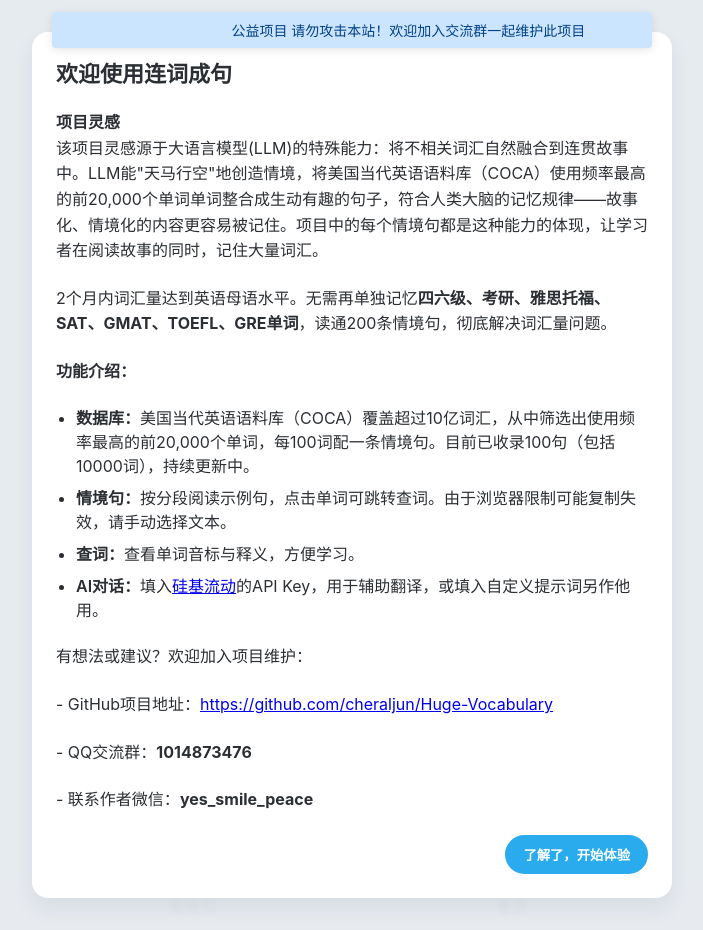
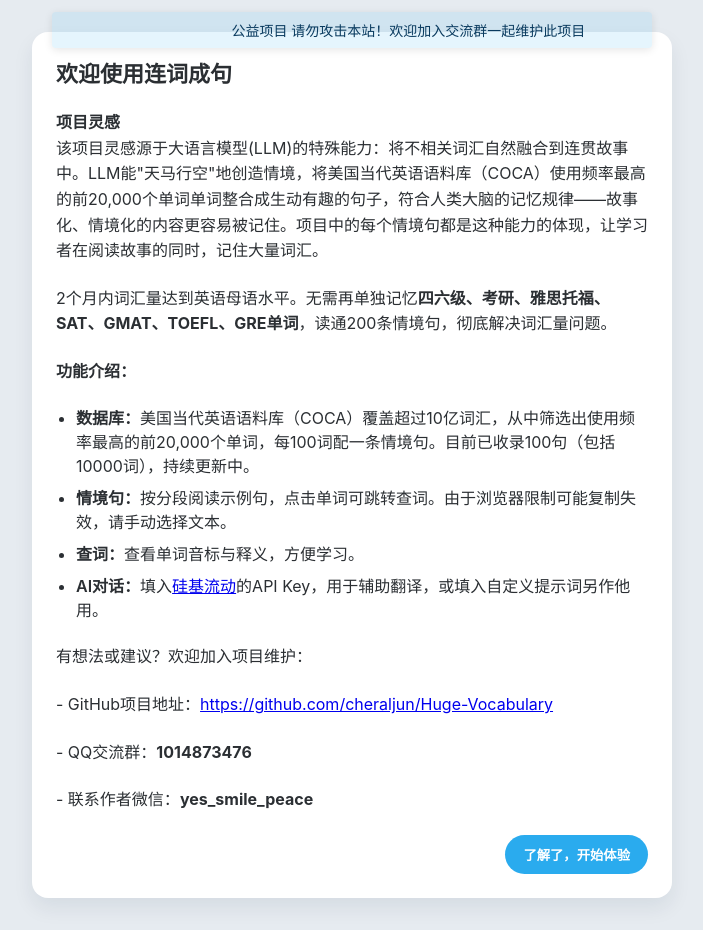
Before and after one commit to cheraljun/Huge-Vocabulary, a Flask app: page / in a window 1280 px wide. Shown: the whole page, without its empty margins (288-991 px from the left). Run offline with Flask 3, Linux system fonts and the light colour scheme.

Commit message:
ui优化

```diff
--- a/app.py
+++ b/app.py
@@ -649,16 +649,16 @@ if __name__ == "__main__":
                     t.start()
     except Exception:
         pass
-# if __name__ == "__main__":
-#     app.run(host="0.0.0.0", port=5000)
-    from waitress import serve
+if __name__ == "__main__":
+    app.run(host="0.0.0.0", port=5000)
+    # from waitress import serve
 
-    # 根据服务器配置(2vCPU/2GB内存)优化并发处理能力
-    serve(
-        app,
-        host="0.0.0.0",
-        port=5000,
-        threads=10,             # 适合2核CPU的线程数
-        connection_limit=500,   # 适合2GB内存的连接数
-        channel_timeout=120     # 连接超时时间(秒)
-    )
+    # # 根据服务器配置(2vCPU/2GB内存)优化并发处理能力
+    # serve(
+    #     app,
+    #     host="0.0.0.0",
+    #     port=5000,
+    #     threads=10,             # 适合2核CPU的线程数
+    #     connection_limit=500,   # 适合2GB内存的连接数
+    #     channel_timeout=120     # 连接超时时间(秒)
+    # )
--- /dev/null
+++ b/data/loading_state.json
@@ -0,0 +1 @@
+{"running": false, "file": "词库.xlsx", "current_sheet": "Sheet1", "processed_words": 60224, "total_words": 60224, "percent": 100.0, "error": null, "latest_words": ["half-track", "scaffolded", "park-based", "hemoptysis", "tricuspid", "filariasis", "recision", "drug-coated", "halloo", "off-time", "complementarily", "icosahedral", "emotivism", "telematics", "twin-screw", "ski-school", "heterozygosity", "immunogenicity", "over-the-range", "reiki", "subperiosteal", "cock-up", "scotoma", "gyrus", "mother-adolescent", "progress-monitoring", "doomster", "popliteal", "gentoo", "deafened", "laparotomy", "microcephaly", "synodic", "lightcurve", "canal-wall-down", "inverting", "agentry", "self-pollination", "capriccio", "hecatomb"], "timestamp": "2025-09-26T08:15:55.804947"}
--- a/static/style.css
+++ b/static/style.css
@@ -1,6 +1,6 @@
 * { box-sizing: border-box; }
 html, body { height: 100%; }
-body { margin: 0; font-family: -apple-system, BlinkMacSystemFont, 'Segoe UI', Roboto, 'Helvetica Neue', Arial, 'Noto Sans', 'PingFang SC', 'Microsoft YaHei', sans-serif; color: #2b2f33; background: #e7ebf0; overflow: hidden; }
+body { margin: 0; font-family: -apple-system, BlinkMacSystemFont, 'Segoe UI', Roboto, 'Helvetica Neue', Arial, 'Noto Sans', 'PingFang SC', 'Microsoft YaHei', sans-serif; color: #2b2f33; background: linear-gradient(180deg, #edf4fa, #e7ebf0 40%, #e5e9f1); overflow: hidden; }
 
 :root{
   --bg: #e7ebf0;           /* telegram-like chat bg */
@@ -11,15 +11,22 @@ body { margin: 0; font-family: -apple-system, BlinkMacSystemFont, 'Segoe UI', Ro
   --blue: #2aabee;         /* telegram blue */
   --blue-strong: #229ed9;  /* darker blue */
   --white: #ffffff;
+  --blue-grad-start: #2aabee;
+  --blue-grad-end: #5ebce6;
+  --bubble-user-bg: #dff1ff;
+  --bubble-bot-bg: #ffffff;
+  --shadow-soft: 0 1px 2px rgba(18, 35, 60, 0.04);
+  --shadow-float: 0 8px 24px rgba(18,35,60,0.08);
+  --nav-w: 88px;           /* left nav minimal width */
 }
 
-.app{ display: grid; height: 100vh; background: var(--bg); grid-template-rows: 1fr auto; }
-.app-single{ grid-template-columns: 1fr; }
+.app{ display: grid; height: 100vh; background: var(--bg); grid-template-columns: var(--nav-w) 1fr; grid-template-rows: 1fr; }
+.app-single{ grid-template-columns: var(--nav-w) 1fr; grid-template-rows: 1fr; }
 .app-3col{ grid-template-columns: 320px 1fr 420px; }
 .app-4col{ grid-template-columns: repeat(4, 1fr); }
 
 /* Single page main area */
-.main{ position: relative; display: grid; grid-auto-flow: row; overflow: hidden; }
+.main{ position: relative; display: grid; grid-auto-flow: row; overflow: hidden; grid-column: 2 / span 1; grid-row: 1 / span 1; }
 .view{ display: none; height: 100%; overflow: auto; padding: 12px; }
 .view.active{ display: block; }
 #view-ai{ display: none; padding: 0; overflow: hidden; }
@@ -166,8 +175,8 @@ body { margin: 0; font-family: -apple-system, BlinkMacSystemFont, 'Segoe UI', Ro
 }
 
 .announcement-bar {
-  background: #cce5ff;
-  color: #004085;
+  background: rgba(42,171,238,0.12);
+  color: #0a3b5f;
   text-align: center;
   padding: 8px;
   font-size: 14px;
```
Also changed, not shown: other parts of static/style.css (+25 -23 lines).
